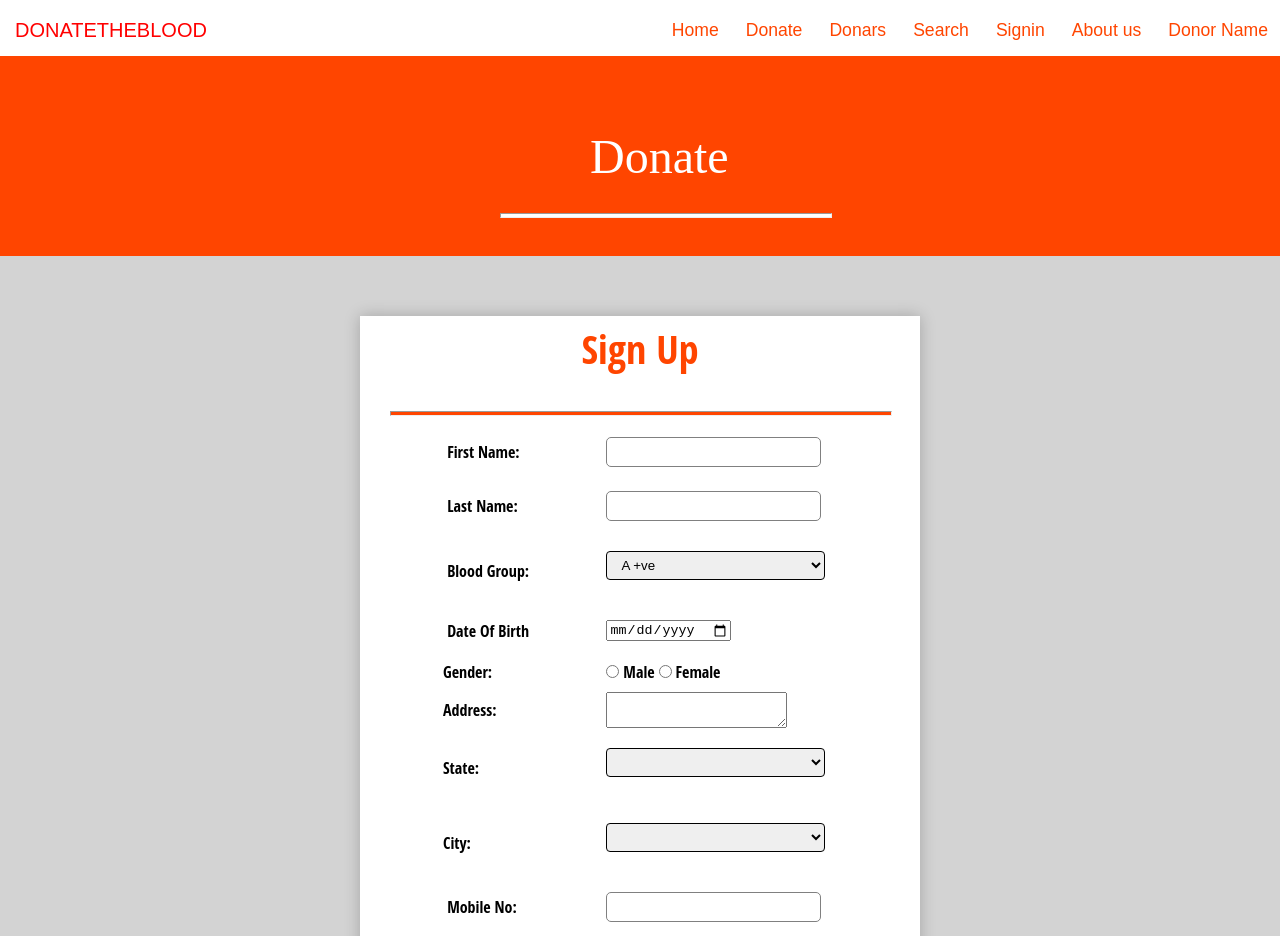
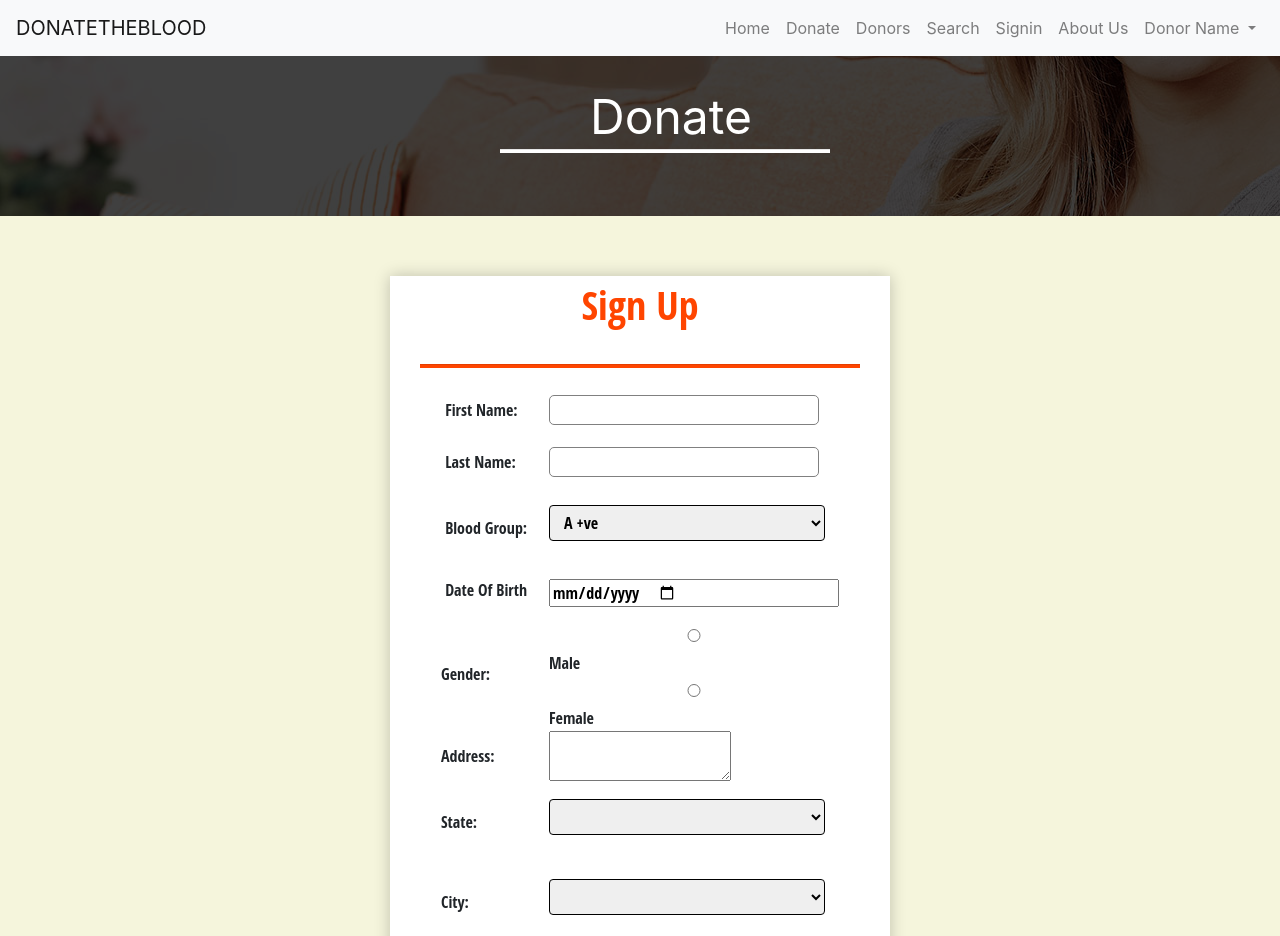
Before and after one commit to harshlohana/Webapp, a plain HTML site: page Donate.html in a window 1280 px wide. Shown: the top 936 px of the page. Drawn offline with nearby package versions, Linux system fonts and the light colour scheme.

Commit message:
Donors/Donate rectified

```diff
--- a/Donars.html
+++ /dev/null
@@ -1,29 +0,0 @@
-<html>
-<head>
-    <title> </title>
-    <link rel="stylesheet" href="./css/index.css" type="text/css">
-</head>
-<body>
-    <div id="container">
-        <div id="topnav">
-            <div class="topnavfont">DONATETHEBLOOD</div>
-            <div class ="topnavright">Donor Name</div>
-            <div class="topnavright">About us</div>
-            <div class="topnavright">Signin</div>
-            <div class="topnavright">Search</div>
-            <div class="topnavright">Donars</div>
-            <div class="topnavright">Donate</div>
-            <div class="topnavright">Home</div>
-        </div>
-
-        <div id="headerbg">
-            <div id="interior">
-                <div id="bottomnav">
-                    <p class="bottomnavfont">Donars</p>
-                    <hr style="width:30%;text-align:center;margin-left:410px;height:3px;background-color:white">
-                </div>
-            </div>
-        </div>
-        <div class="back"></div>
-</body>
-</html>
--- a/Donate.html
+++ b/Donate.html
@@ -3,23 +3,82 @@
         <title>
 
         </title>
+        <link rel="stylesheet" href="https://stackpath.bootstrapcdn.com/bootstrap/4.4.1/css/bootstrap.min.css">
+        <link rel="stylesheet" href=https://stackpath.bootstrapcdn.com/font-awesome/4.7.0/css/font-awesome.min.css">
+        <link rel="stylesheet" href="./css/index.css" type="text/css">
         <link rel="stylesheet" href="./css/donate.css" type="text/css">
         <script src="./js/form.js"></script>
     </head>
 
     <body>
-        <div id="container">
-            <div id="topnav">
 
-                <div class ="topnavright">Donor Name</div>
-                <div class="topnavfont">DONATETHEBLOOD</div>
-                <div class="topnavright">About us</div>
-                <div class="topnavright">Signin</div>
-                <div class="topnavright">Search</div>
-                <div class="topnavright">Donars</div>
-                <div class="topnavright">Donate</div>
-                <div class="topnavright">Home</div>
-            </div>
+
+      <!-- navbar code -->
+      	<nav id="mainNav" class="navbar fixed-top navbar-default navbar-expand-lg navbar-light bg-light">
+        <a class="navbar-brand" href="./index.php">DONATETHEBLOOD</a>
+
+        <button class="navbar-toggler" type="button" data-toggle="collapse" data-target="#navbarTogglerDemo02" aria-controls="navbarTogglerDemo02" aria-expanded="false" aria-label="Toggle navigation">
+          <span class="navbar-toggler-icon"></span>
+        </button>
+
+        <div class="collapse navbar-collapse" id="navbarTogglerDemo02">
+
+          <ul class="navbar-nav mr-auto mt-2 mt-lg-0">
+
+          </ul>
+
+          <ul class="navbar-nav form-inline my-2 my-lg-0">
+
+            <li class="nav-item">
+              <a class="nav-link" href="index.html">Home</a>
+            </li>
+
+      	  <li class="nav-item">
+              <a class="nav-link" href="Donate.html">Donate</a>
+            </li>
+
+            <li class="nav-item">
+              <a class="nav-link" href="Donors.html">Donors</a>
+            </li>
+
+            <li class="nav-item">
+              <a class="nav-link" href="search.php">Search</a>
+            </li>
+
+            <li class="nav-item">
+              <a class="nav-link" href="signin.php">Signin</a>
+            </li>
+
+            <li class="nav-item">
+              <a class="nav-link" href="about.php">About Us</a>
+            </li>
+            <li class="nav-item dropdown">
+              <a class="nav-link dropdown-toggle" href="#" id="navbarDropdownMenuLink" role="button" data-toggle="dropdown" aria-haspopup="true" aria-expanded="false">
+                Donor Name<!-- Donor Name -->
+              </a>
+              <div class="dropdown-menu" aria-labelledby="navbarDropdownMenuLink">
+
+                <a class="dropdown-item" href="user/index.php"><i class="fa fa-user" aria-hidden="true"></i>Profile</a>
+
+                <a class="dropdown-item" href="user/update.php"><i class="fa fa-edit" aria-hidden="true"></i>
+      Update Profile</a>
+
+                <a class="dropdown-item" href="#">
+                <i class="fa fa-arrow-circle-left" aria-hidden="true"></i>
+
+      Logout</a>
+                </div>
+            </li>
+
+
+          </ul>
+        </div>
+      </nav>
+      <!-- navbar code end-->
+
+
+
+
             <div id="headerbg">
                 <div id="interior">
                     <div id="bottomnav">
@@ -29,6 +88,12 @@
                     </div>
                 </div>
             </div>
+
+
+
+
+
+
             <div class="back">
             <div class="form-style">
                 <h2 align="center">Sign Up</h2>
@@ -108,8 +173,11 @@
 
                     </table>
                 </form>
-            </div>
-        </div>
-        </div>
+              </div>
+
+
+
+
+
     </body>
 </html>
--- a/css/donate.css
+++ b/css/donate.css
@@ -11,6 +11,7 @@
         #headerbg{
             width:100%;
             height:200px;
+            background:url("header.png") fixed center;
             background-color:orangered;
             color: palegoldenrod;
             margin-top: 16px;
@@ -19,44 +20,13 @@
             width:1100px;
             margin: 0 auto;
         }
-        #topnav{        /*top navbar*/
-            width:100%;
-            height:40px;
-            color:red;
-            background-color: white;
-            display: inline-block;
-        }
-        .topnavfont{        /*this is for the font of the top navbar*/
-            font-size: 1.25em;
-            font-family:sans-serif;
-            line-height: 40px;
-            padding-left: 15px;
-            display:inline-block;
-            margin-top: 10px;
-        }
-        .topnavright{       /*this is for the styling of the top right navbar*/
-            color:orangered;
-            font-size: 1.1em;
-            font-family:sans-serif;
-            line-height: 40px;
-            padding-left: 15px;
-            padding-right: 12px;
-            vertical-align:middle;
-            float:right;
-            margin-top: 10px;
-        }
-        .bottomnavfont{     /*this is for the styling of the Name Donate*/
-            font-size:3em;
-            line-height:1px;
-            color: #fff;
-            display:inline-block;
-            padding-left: 500px;
-            margin-top: 100px;
-        }
+
         .back{
             margin:0 auto;
             padding:10px;
-            background-color: lightgray;
+            background-color: beige;
+            height: auto;
+
         }
 /*for styling a form*/
 .form-style{    /* this name is called inside html file using class "form-style"*/
```
Also changed, not shown: Donors.html (added, +86 -0 lines), index.html (+2 -2 lines).
